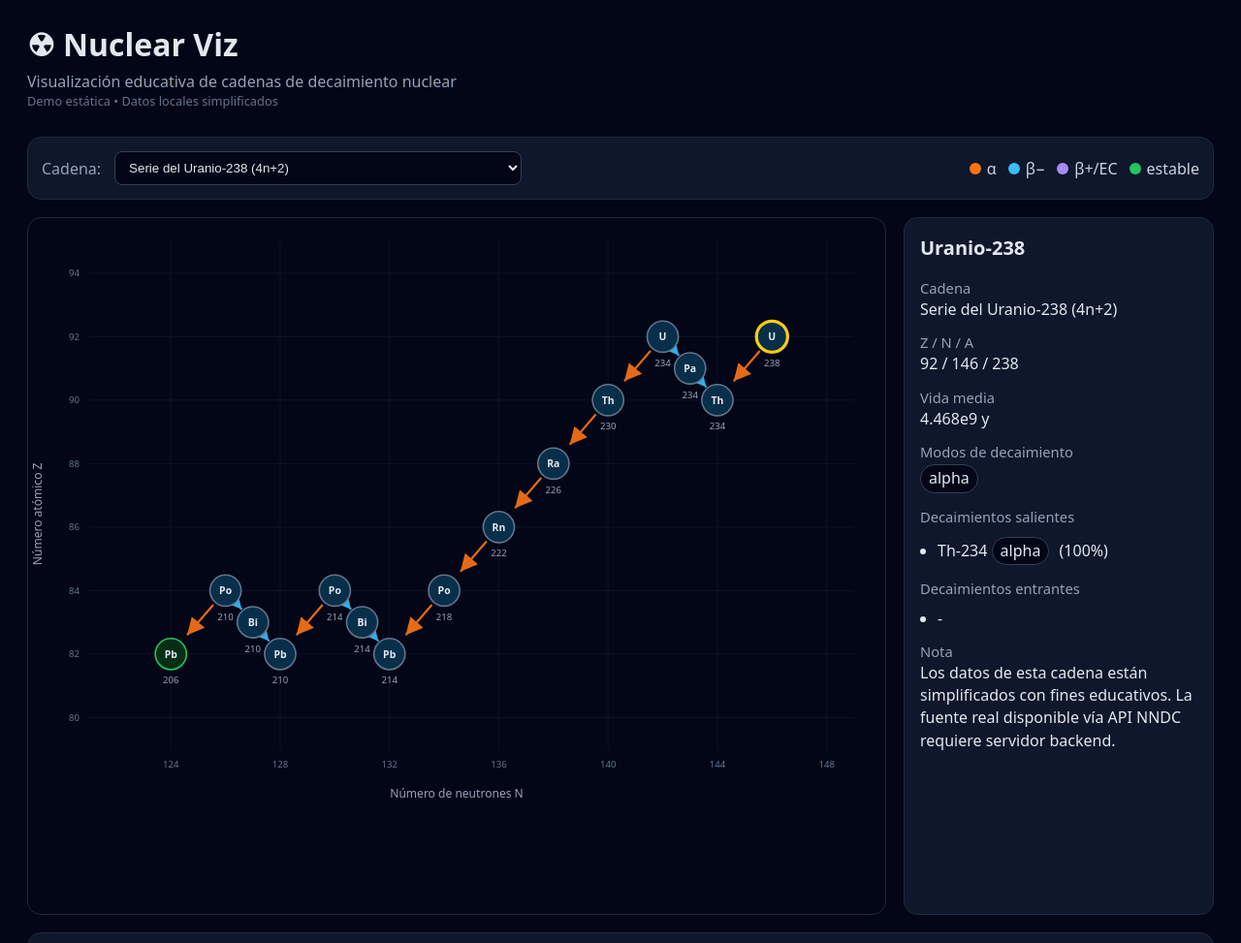
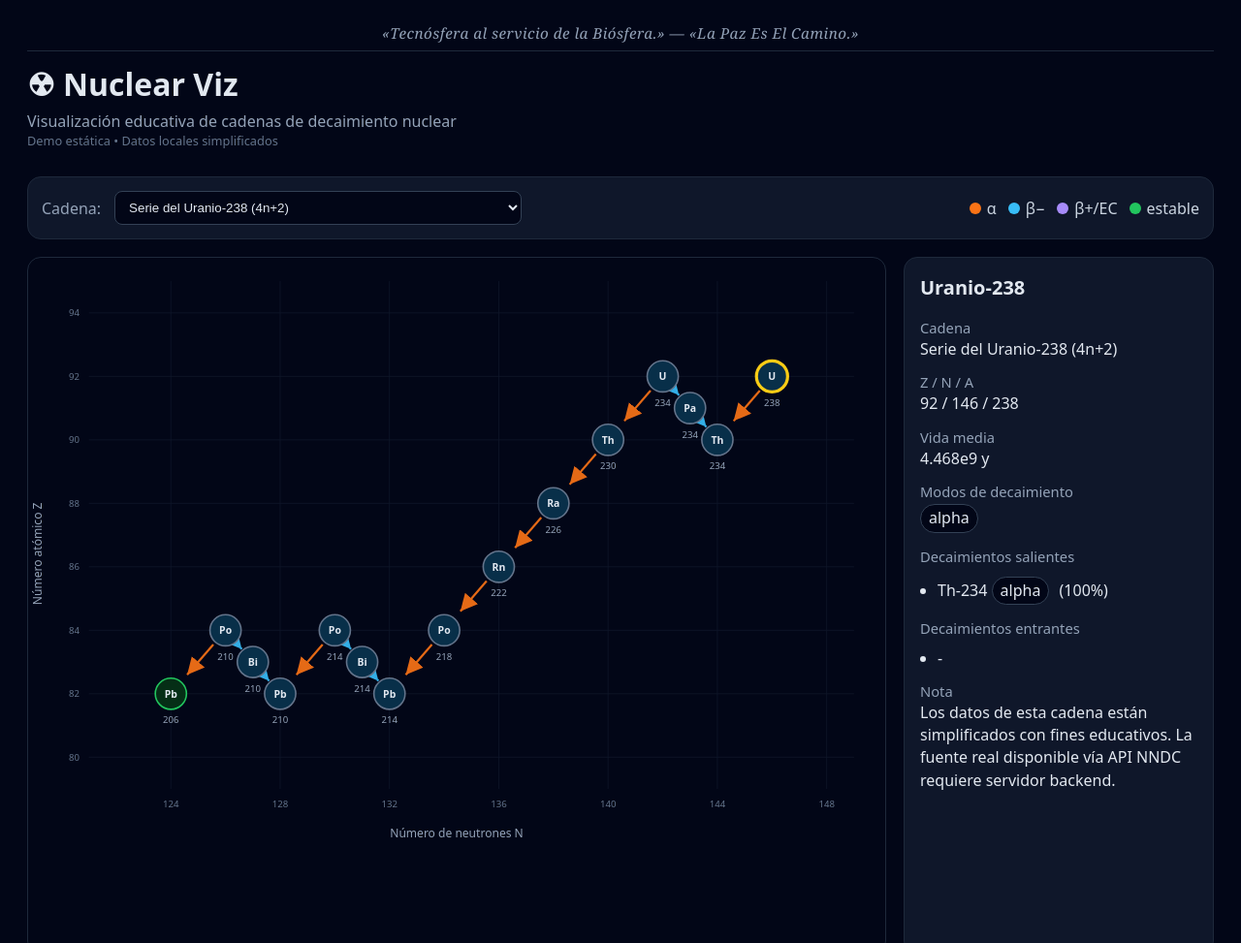
Before and after one commit to amurlaniakea/nuclear-viz, a plain HTML site: page site/index.html in a window 1280 px wide. Shown: the top 973 px of the page at 97% size. Drawn offline with Linux system fonts and the light colour scheme.

Commit message:
feat(ui): add project motto to static demo header

```diff
--- a/site/assets/style.css
+++ b/site/assets/style.css
@@ -207,3 +207,23 @@ svg text {
     min-height: 220px;
   }
 }
+
+/* --- Motto / Lema --- */
+.motto {
+  font-family: Georgia, 'Times New Roman', serif;
+  font-style: italic;
+  color: #94a3b8; /* Gris azulado suave */
+  font-size: 0.95rem;
+  margin-bottom: 12px;
+  letter-spacing: 0.5px;
+  text-align: center;
+  border-bottom: 1px solid #1e293b;
+  padding-bottom: 8px;
+}
+
+/* Ajuste responsive si hace falta */
+@media (max-width: 600px) {
+  .motto {
+    font-size: 0.85rem;
+  }
+}
--- a/site/index.html
+++ b/site/index.html
@@ -8,7 +8,8 @@
   <link rel="stylesheet" href="./assets/style.css" />
 </head>
 <body>
-  <header>
+    <header>
+    <div class="motto">«Tecnósfera al servicio de la Biósfera.» — «La Paz Es El Camino.»</div>
     <h1>☢ Nuclear Viz</h1>
     <p>Visualización educativa de cadenas de decaimiento nuclear</p>
     <p style="font-size:0.8em; color:#64748b;">Demo estática • Datos locales simplificados</p>
```
